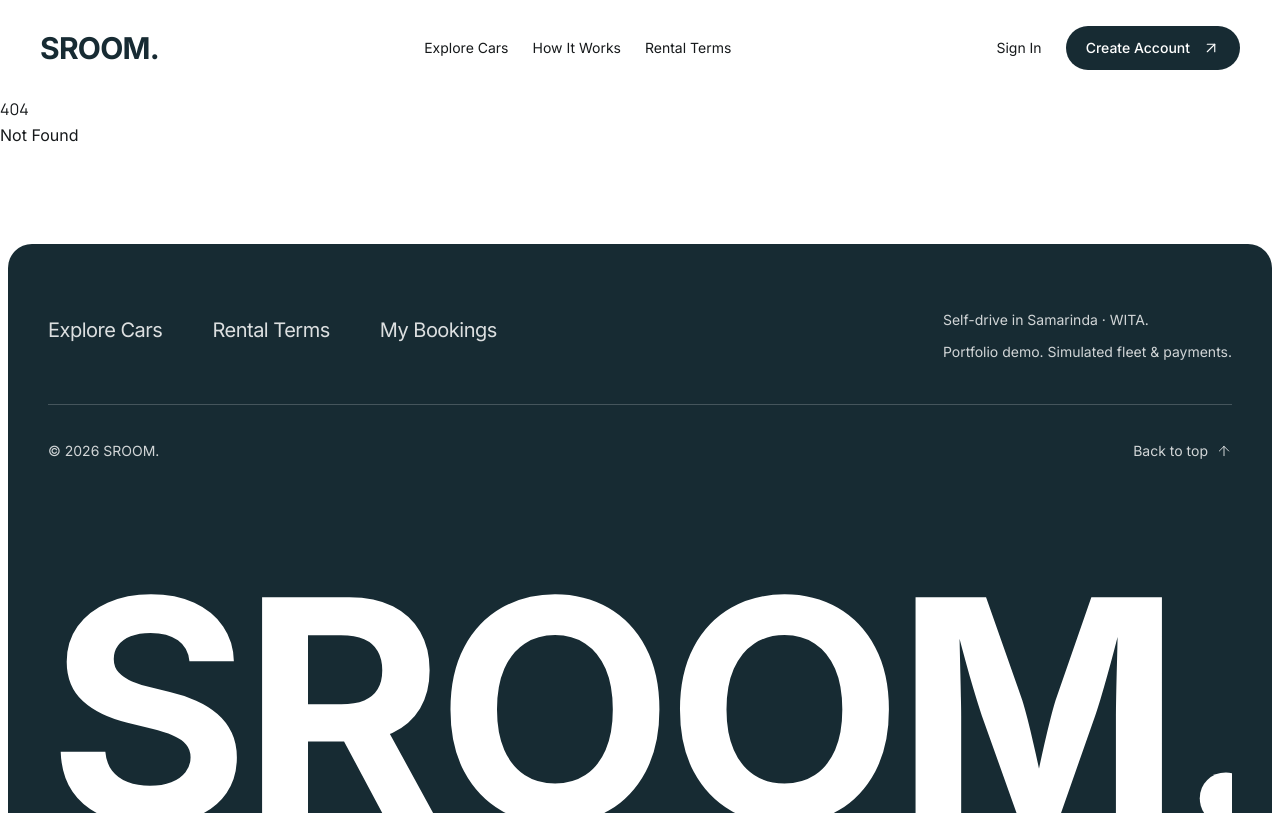
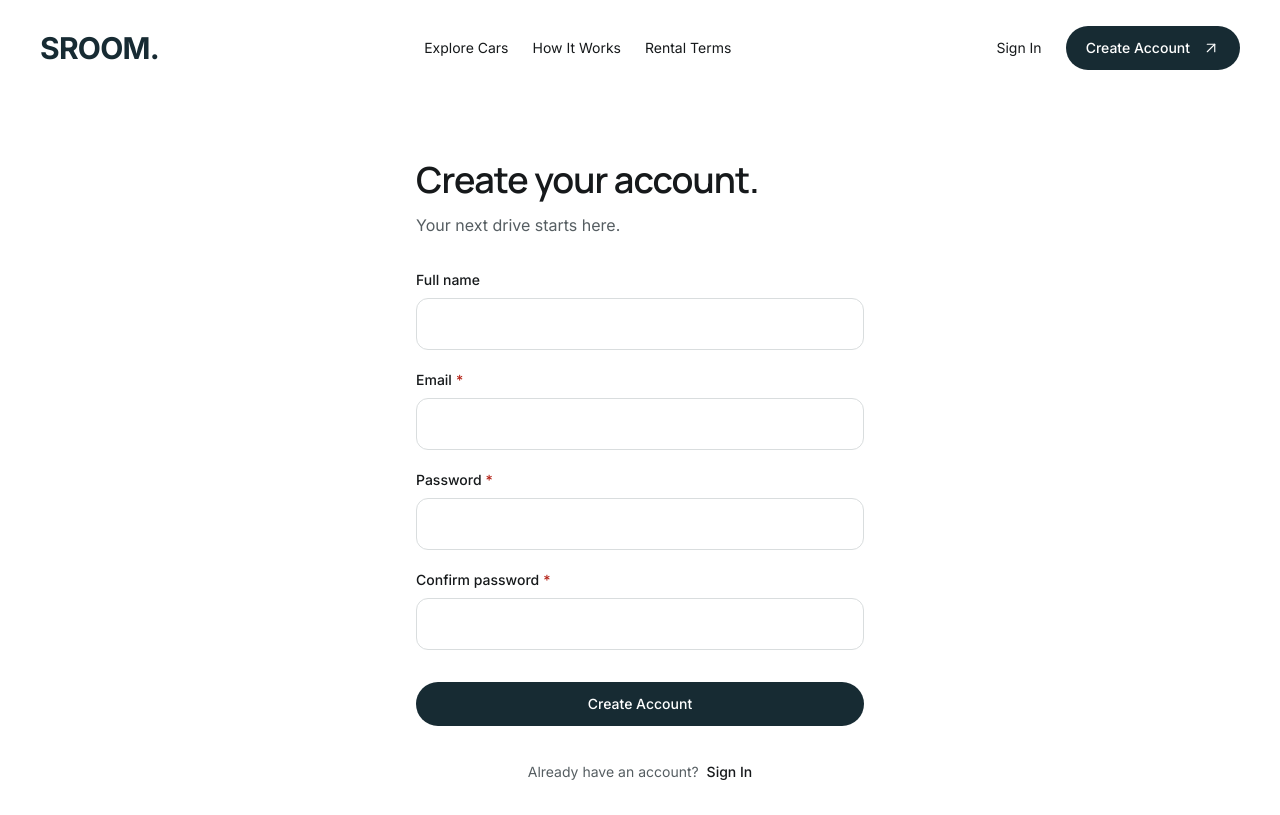
Before and after one commit to sandyadzim/sroom, a SvelteKit app in the folder apps/web/: page /register in a window 1280 px wide. Before the commit this address had no page. Shown: the top 815 px of the page. Built offline with nearby package versions, Linux system fonts and the light colour scheme; a web font is replaced by a local one.

Commit message:
feat(web): auth page

```diff
--- a/apps/web/package.json
+++ b/apps/web/package.json
@@ -45,6 +45,7 @@
 	"dependencies": {
 		"@fontsource-variable/inter": "5.3.0",
 		"@fontsource-variable/manrope": "5.3.0",
-		"@lucide/svelte": "1.63.0"
+		"@lucide/svelte": "1.63.0",
+		"zod": "^4.6.7"
 	}
 }
--- /dev/null
+++ b/apps/web/src/lib/components/auth/AuthForm.svelte
@@ -0,0 +1,111 @@
+<script lang="ts">
+	import { resolve } from '$app/paths';
+	import Button from '#lib/components/ui/Button.svelte';
+	import Link from '#lib/components/ui/Link.svelte';
+	import TextField from '#lib/components/ui/TextField.svelte';
+	import {
+		validateAuthField,
+		validateAuthForm,
+		type AuthMode,
+		type AuthValues,
+		type AuthField,
+		type AuthErrors
+	} from '#lib/validation/auth.ts';
+
+	let { mode }: { mode: AuthMode } = $props();
+	const register = $derived(mode === 'register');
+	let values: AuthValues = $state({ fullName: '', email: '', password: '', confirmPassword: '' });
+	let errors: AuthErrors = $state({});
+
+	function handleInput(field: AuthField, value: string) {
+		values[field] = value;
+		errors[field] = validateAuthField(field, values, 'input');
+		if (field === 'password' && values.confirmPassword) {
+			errors.confirmPassword = validateAuthField('confirmPassword', values, 'input');
+		}
+	}
+
+	function handleSubmit(event: SubmitEvent) {
+		event.preventDefault();
+		errors = validateAuthForm(mode, values);
+		if (Object.values(errors).some(Boolean)) {
+			const firstInvalid = Object.keys(errors)[0];
+			const form = event.currentTarget as HTMLFormElement;
+			(form.elements.namedItem(firstInvalid) as HTMLInputElement)?.focus();
+			return;
+		}
+		// UI-only handoff: never log credentials or create a simulated session.
+		console.log(`${register ? 'Register' : 'Login'} form submitted. Validation passed.`);
+	}
+</script>
+
+<section aria-labelledby="auth-heading" class="page-container py-10 sm:py-16">
+	<div class="mx-auto w-full max-w-md">
+		<h1 id="auth-heading" class="font-display text-3xl font-semibold tracking-tight sm:text-4xl">
+			{register ? 'Create your account.' : 'Welcome back.'}
+		</h1>
+		<p class="mt-3 text-ink-muted">
+			{register ? 'Your next drive starts here.' : 'Sign in to plan your next drive.'}
+		</p>
+
+		<form method="post" class="mt-8 space-y-5" novalidate onsubmit={handleSubmit}>
+			{#if register}
+				<TextField
+					label="Full name"
+					name="fullName"
+					autocomplete="name"
+					bind:value={values.fullName}
+				/>
+			{/if}
+			<TextField
+				label="Email"
+				name="email"
+				type="email"
+				autocomplete="email"
+				autocapitalize="none"
+				spellcheck={false}
+				required
+				value={values.email}
+				error={errors.email}
+				oninput={(event) => handleInput('email', event.currentTarget.value)}
+				onblur={() => (errors.email = validateAuthField('email', values, 'blur'))}
+			/>
+			<TextField
+				label="Password"
+				name="password"
+				type="password"
+				autocomplete={register ? 'new-password' : 'current-password'}
+				required
+				value={values.password}
+				error={errors.password}
+				oninput={(event) => handleInput('password', event.currentTarget.value)}
+				onblur={() => (errors.password = validateAuthField('password', values, 'blur'))}
+			/>
+			{#if register}
+				<TextField
+					label="Confirm password"
+					name="confirmPassword"
+					type="password"
+					autocomplete="new-password"
+					required
+					value={values.confirmPassword}
+					error={errors.confirmPassword}
+					oninput={(event) => handleInput('confirmPassword', event.currentTarget.value)}
+					onblur={() =>
+						(errors.confirmPassword = validateAuthField('confirmPassword', values, 'blur'))}
+				/>
+			{/if}
+			<Button type="submit" class="mt-3 w-full">{register ? 'Create Account' : 'Sign In'}</Button>
+		</form>
+
+		<p class="mt-6 text-center text-sm text-ink-muted">
+			{register ? 'Already have an account?' : 'New to SROOM?'}
+			<Link
+				href={register ? resolve('/(auth)/login') : resolve('/(auth)/register')}
+				class="ml-1 font-medium text-ink"
+			>
+				{register ? 'Sign In' : 'Create an account'}
+			</Link>
+		</p>
+	</div>
+</section>
--- /dev/null
+++ b/apps/web/src/lib/components/auth/AuthHeader.svelte
@@ -0,0 +1,16 @@
+<script lang="ts">
+	import { resolve } from '$app/paths';
+	import { ArrowLeft } from '@lucide/svelte';
+	import HeaderRow from '#lib/components/layout/HeaderRow.svelte';
+	import Wordmark from '#lib/components/layout/Wordmark.svelte';
+	import Link from '#lib/components/ui/Link.svelte';
+</script>
+
+<header class="bg-panel">
+	<HeaderRow>
+		<Wordmark href={resolve('/')} />
+		<Link href={resolve('/')} class="gap-2 text-sm">
+			<ArrowLeft size={16} strokeWidth={1.5} aria-hidden="true" /> Back to home
+		</Link>
+	</HeaderRow>
+</header>
--- a/apps/web/src/lib/components/layout/SiteHeader.svelte
+++ b/apps/web/src/lib/components/layout/SiteHeader.svelte
@@ -6,10 +6,11 @@
 	import Link from '#lib/components/ui/Link.svelte';
 	import { afterNavigate } from '$app/navigation';
 	import { onMount } from 'svelte';
+	import { resolve } from '$app/paths';
 
 	const links = [
 		{ label: 'Explore Cars', href: '#' },
-		{ label: 'How It Works', href: '#how-it-works' },
+		{ label: 'How It Works', href: `${resolve('/')}#how-it-works` },
 		{ label: 'Rental Terms', href: '#' }
 	];
 	let menu: HTMLDialogElement;
@@ -87,9 +88,9 @@
 			? 'flex flex-col items-stretch gap-4 text-sm'
 			: 'flex items-center gap-4 text-sm xl:gap-6'}
 	>
-		<Link onclick={closeMenu}>Sign In</Link>
+		<Link href={resolve('/(auth)/login')} onclick={closeMenu}>Sign In</Link>
 		<Button
-			href="#"
+			href={resolve('/(auth)/register')}
 			onclick={closeMenu}
 			variant={expanded ? 'inverse' : 'primary'}
 			class="whitespace-nowrap"
--- /dev/null
+++ b/apps/web/src/lib/components/ui/TextField.svelte
@@ -0,0 +1,54 @@
+<script lang="ts">
+	import type { HTMLInputAttributes } from 'svelte/elements';
+
+	type Props = Omit<HTMLInputAttributes, 'value' | 'type'> & {
+		label: string;
+		name: string;
+		value?: string;
+		type?: 'text' | 'email' | 'password' | 'tel' | 'url' | 'search';
+		help?: string;
+		error?: string;
+	};
+
+	const generatedId = $props.id();
+	let {
+		id = generatedId,
+		label,
+		value = $bindable(''),
+		type = 'text',
+		required = false,
+		help,
+		error,
+		class: className,
+		'aria-describedby': describedBy,
+		...props
+	}: Props = $props();
+	const description = $derived(
+		[describedBy, help && `${id}-help`, error && `${id}-error`].filter(Boolean).join(' ') ||
+			undefined
+	);
+</script>
+
+<div class="min-w-0">
+	<label for={id} class="mb-2 block text-sm font-medium">
+		{label}{#if required}<span class="ml-1 text-negative" aria-hidden="true">*</span>{/if}
+	</label>
+	<input
+		{...props}
+		{id}
+		{type}
+		{required}
+		bind:value
+		aria-invalid={error ? 'true' : undefined}
+		aria-describedby={description}
+		class={[
+			'min-h-13 w-full rounded-xl border bg-panel px-4 py-3 text-base text-ink transition-colors placeholder:text-ink-muted focus-visible:outline-offset-2 disabled:cursor-not-allowed disabled:bg-panel-muted disabled:text-ink-muted motion-reduce:transition-none',
+			error ? 'border-negative' : 'border-line hover:border-ink-muted',
+			className
+		]}
+	/>
+	{#if help}<p id={`${id}-help`} class="mt-2 text-sm text-ink-muted">{help}</p>{/if}
+	<div aria-live="polite" aria-atomic="true">
+		{#if error}<p id={`${id}-error`} class="mt-2 text-sm text-negative">{error}</p>{/if}
+	</div>
+</div>
--- /dev/null
+++ b/apps/web/src/lib/validation/auth.ts
@@ -0,0 +1,48 @@
+import { z } from 'zod';
+
+export const loginSchema = z.object({
+	email: z
+		.string()
+		.trim()
+		.min(1, 'Email is required.')
+		.pipe(z.email('Enter a valid email address.')),
+	password: z.string().min(1, 'Password is required.')
+});
+
+export const registerSchema = loginSchema
+	.extend({
+		fullName: z.string().optional(),
+		confirmPassword: z.string().min(1, 'Please confirm your password.')
+	})
+	.refine((values) => !values.confirmPassword || values.password === values.confirmPassword, {
+		path: ['confirmPassword'],
+		message: 'Passwords do not match.'
+	});
+
+export type AuthMode = 'login' | 'register';
+export type AuthValues = z.input<typeof registerSchema>;
+export type AuthField = 'email' | 'password' | 'confirmPassword';
+export type AuthErrors = Partial<Record<AuthField, string>>;
+
+export function validateAuthForm(mode: AuthMode, values: AuthValues): AuthErrors {
+	const result = (mode === 'login' ? loginSchema : registerSchema).safeParse(values);
+	const errors: AuthErrors = {};
+	if (!result.success) {
+		for (const issue of result.error.issues) {
+			const field = issue.path[0] as AuthField;
+			errors[field] ??= issue.message;
+		}
+	}
+	return errors;
+}
+
+export function validateAuthField(
+	field: AuthField,
+	values: AuthValues,
+	event: 'input' | 'blur'
+): string | undefined {
+	// Required errors wait for blur; format and matching errors update while typing.
+	const empty = field === 'email' ? !values[field].trim() : !values[field];
+	if (event === 'input' && (field === 'password' || empty)) return;
+	return validateAuthForm('register', values)[field];
+}
--- /dev/null
+++ b/apps/web/src/routes/(auth)/login/+page.svelte
@@ -0,0 +1,10 @@
+<script lang="ts">
+	import AuthForm from '#lib/components/auth/AuthForm.svelte';
+</script>
+
+<svelte:head>
+	<title>Sign In — SROOM</title>
+	<meta name="robots" content="noindex, nofollow" />
+</svelte:head>
+
+<AuthForm mode="login" />
--- /dev/null
+++ b/apps/web/src/routes/(auth)/register/+page.svelte
@@ -0,0 +1,10 @@
+<script lang="ts">
+	import AuthForm from '#lib/components/auth/AuthForm.svelte';
+</script>
+
+<svelte:head>
+	<title>Create Account — SROOM</title>
+	<meta name="robots" content="noindex, nofollow" />
+</svelte:head>
+
+<AuthForm mode="register" />
--- a/apps/web/src/routes/+layout.svelte
+++ b/apps/web/src/routes/+layout.svelte
@@ -3,12 +3,15 @@
 	import favicon from '#lib/assets/favicon.svg';
 	import SiteHeader from '#lib/components/layout/SiteHeader.svelte';
 	import SiteFooter from '#lib/components/layout/SiteFooter.svelte';
+	import AuthHeader from '#lib/components/auth/AuthHeader.svelte';
+	import { page } from '$app/state';
 	import Link from '#lib/components/ui/Link.svelte';
 	import interFont from '@fontsource-variable/inter/files/inter-latin-wght-normal.woff2?url';
 	import manropeFont from '@fontsource-variable/manrope/files/manrope-latin-wght-normal.woff2?url';
 	import type { LayoutProps } from './$types';
 
 	let { children }: LayoutProps = $props();
+	const authPage = $derived(page.route.id?.startsWith('/(auth)/') ?? false);
 </script>
 
 <svelte:head>
@@ -26,11 +29,11 @@
 		Skip to content
 	</Link>
 
-	<SiteHeader />
+	{#if authPage}<AuthHeader />{:else}<SiteHeader />{/if}
 
 	<main id="main-content" tabindex="-1" class="min-w-0 flex-1">
 		{@render children()}
 	</main>
 
-	<SiteFooter />
+	{#if !authPage}<SiteFooter />{/if}
 </div>
```
Also changed, not shown: 2 other files (tests, documents, lock files or other folders).
